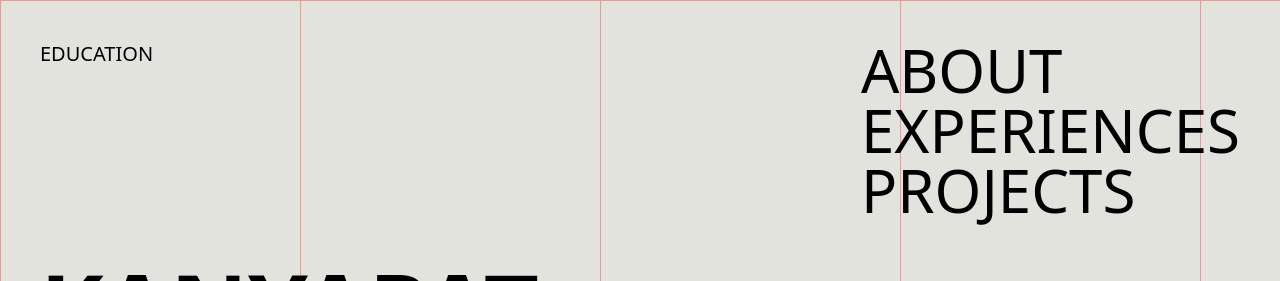
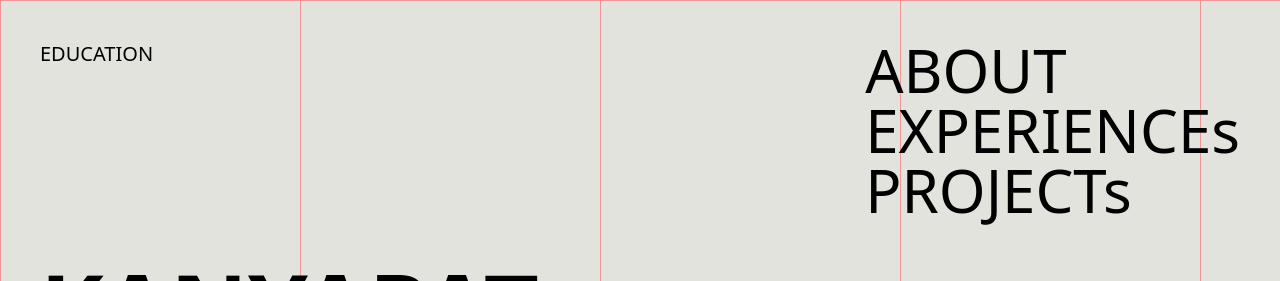
Before and after one commit to bunnybunbun37204/porkpork, an Astro site: page / in a window 1280 px wide. Shown: the top 281 px of the page. Built offline with nearby package versions, Linux system fonts and the light colour scheme; Astro itself is replaced by a stand-in of ours.

Commit message:
feat: full content

```diff
--- a/src/pages/index.astro
+++ b/src/pages/index.astro
@@ -18,10 +18,10 @@ import pork2 from "../../src/assets/pork2.png";
               <a onclick="toAbout()" class="cursor-pointer">ABOUT</a>
             </div>
             <div class="text-6xl font-normal">
-              <a onclick="toExp()" class="cursor-pointer"> EXPERIENCES </a>
+              <a onclick="toExp()" class="cursor-pointer"> EXPERIENCEs </a>
             </div>
             <div class="text-6xl font-normal">
-              <a onclick="" class="cursor-pointer">PROJECTS</a>
+              <a onclick="" class="cursor-pointer">PROJECTs</a>
             </div>
           </div>
         </div>
@@ -129,12 +129,12 @@ import pork2 from "../../src/assets/pork2.png";
     }
 
     function toAbout() {
-      const element = document.getElementById('about');
+      const element = document.getElementById("about");
       element.scrollIntoView();
     }
 
     function toExp() {
-      const element = document.getElementById('exp');
+      const element = document.getElementById("exp");
       element.scrollIntoView();
     }
   </script>
```
